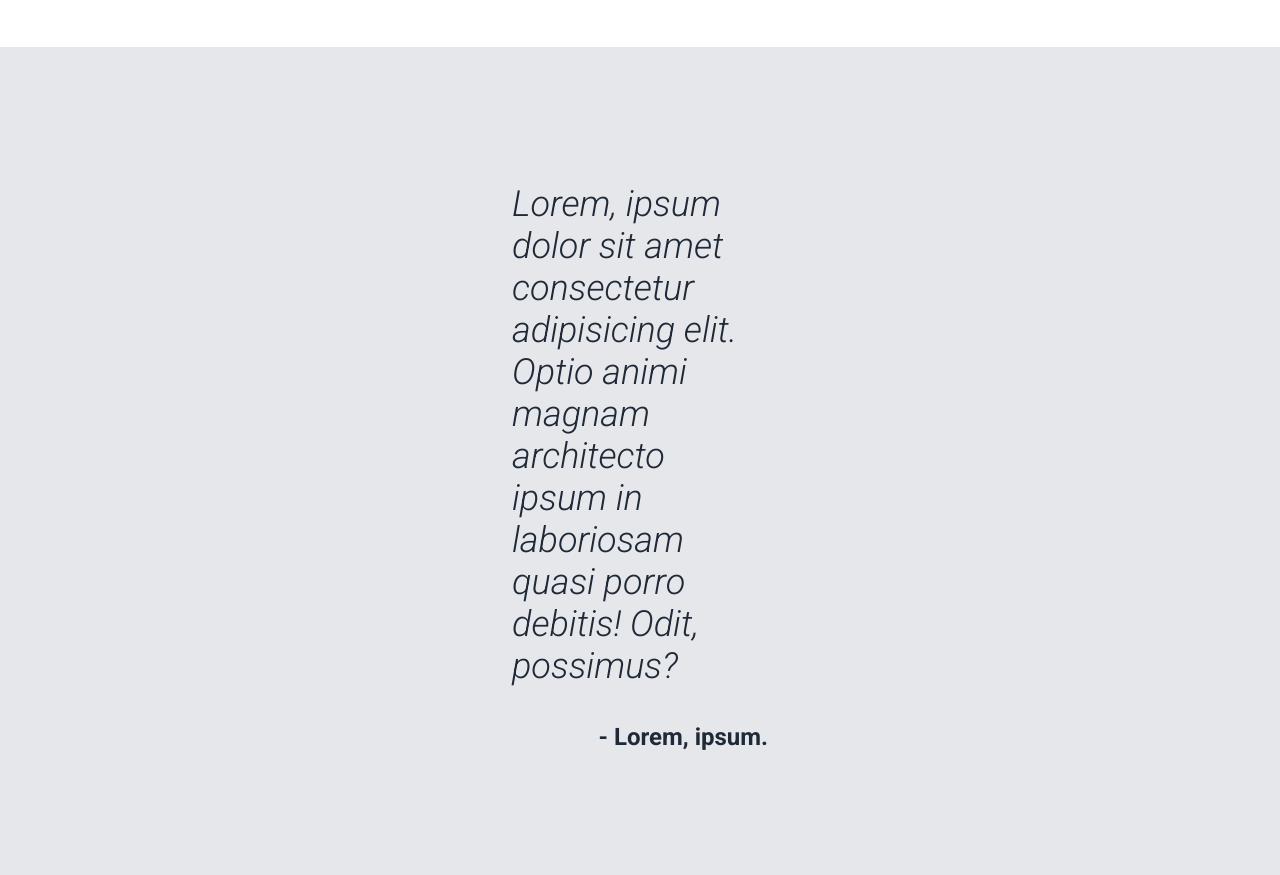
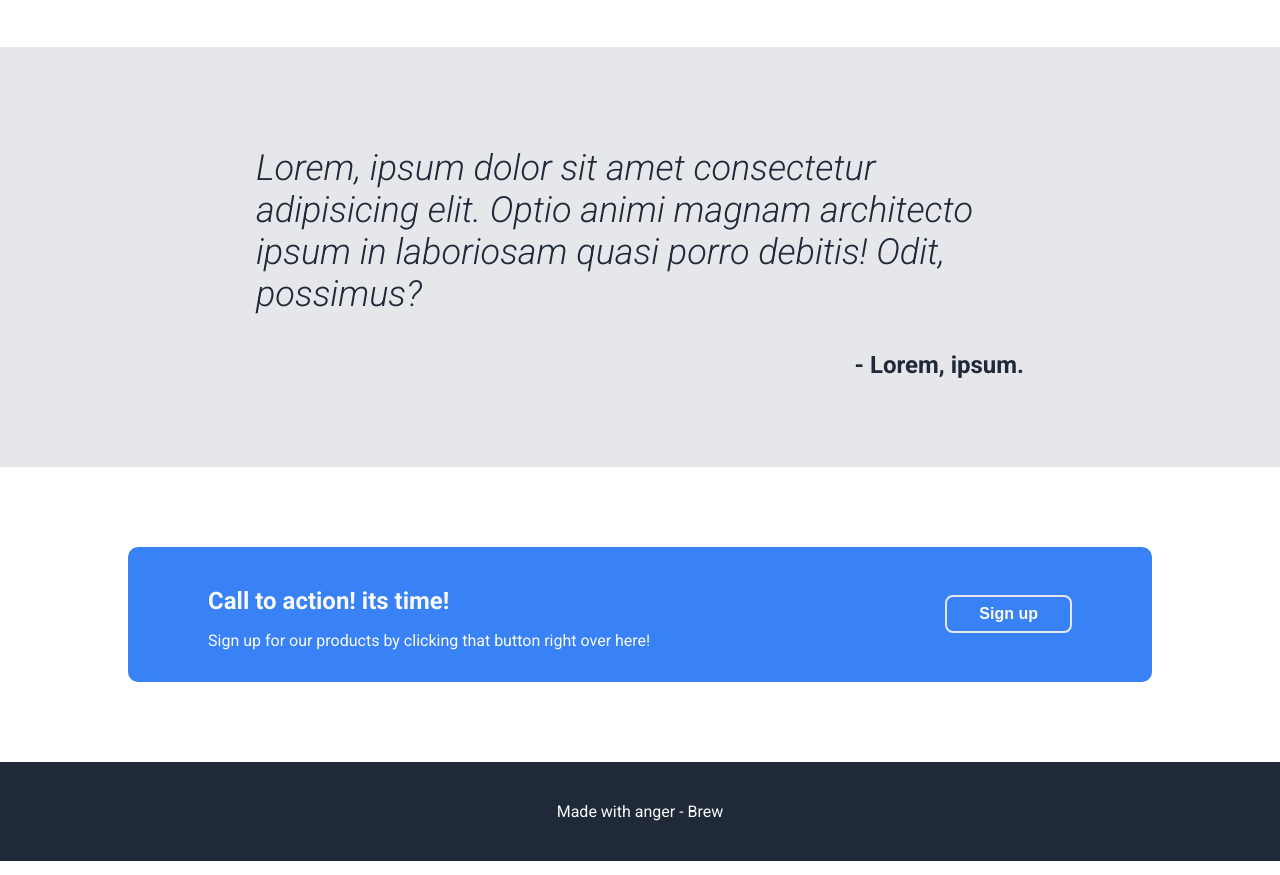
Before and after one commit to brew4242564/practica-web, a plain HTML site: page flex/index.html in a window 1280 px wide. Shown: the part 1028-1903 px from the top of the page. Drawn offline with Linux system fonts and the light colour scheme.

Commit message:
Se añadio y estilizo un footer

```diff
--- a/flex/index.html
+++ b/flex/index.html
@@ -85,8 +85,20 @@
     </div>
 
     <div class="call-to-action">
+        <div class="content">
+            <div class="banner">
+                <h3>Call to action! its time!</h3>
+                <p>Sign up for our products by clicking that button right over here!</p>
+            </div>
+            <button class="sign-button border">Sign up</button>
+        </div>
+    </div>
 
-    </div>
+    <footer>
+        <div class="content">
+            Made with anger - Brew
+        </div>
+    </footer>
 </body>
 
 </html>
--- a/flex/styles.css
+++ b/flex/styles.css
@@ -2,10 +2,11 @@
 
 
 html {
-  box-sizing: border-box;
+    box-sizing: border-box;
 }
-*{
-  box-sizing: inherit;
+
+* {
+    box-sizing: inherit;
 }
 
 body {
@@ -86,6 +87,7 @@ a:visited {
 .sign-button {
     padding: 8px 32px;
     border-radius: 8px;
+    border: 1px solid #295aaa;
     color: #f9faf8;
     background-color: #3882f6;
 }
@@ -100,7 +102,7 @@ a:visited {
     padding: 50px;
 }
 
-.info-title{
+.info-title {
     justify-self: center;
     font-size: 36px;
     color: #1f2937;
@@ -113,17 +115,18 @@ a:visited {
     display: flex;
     justify-content: space-between;
 }
-.subtext{
+
+.subtext {
     color: #6a737f;
 }
 
-.img-container img{
+.img-container img {
     border-radius: 32px;
     border: 5px solid #3882f6;
 
 }
 
-.img-container{
+.img-container {
     width: 200px;
     text-align: center;
 }
@@ -134,28 +137,77 @@ a:visited {
     display: flex;
     justify-content: center;
     background-color: #E5E7EB;
-    padding: 100px 512px;
+    padding: 5% 20%;
+
 }
 
 .quote-section .content {
     display: flex;
     flex-direction: column;
+    flex-wrap: wrap;
+    margin: 0;
+
 }
 
-.quote p{
+.quote p {
     font-size: 36px;
     color: #1f2937;
     font-weight: 300;
     font-style: italic;
+
 }
 
-.atribution{
+.atribution {
     display: flex;
     justify-content: flex-end;
-    font-size:x-large;
+    font-size: x-large;
     font-weight: 600;
     color: #1f2937;
     margin-top: 0;
 }
 
 /* call to action */
+.call-to-action {
+    display: flex;
+    justify-content: center;
+    padding: 10vh;
+}
+
+.call-to-action .content {
+    background-color: #3882f6;
+    display: flex;
+    border-radius: 10px;
+    padding: 2vh 10vh;
+    border-color: #f9faf8;
+    color: #f9faf8;
+    justify-content: space-between;
+    align-items: center;
+
+}
+
+.sign-button.border {
+    border: 2px solid #E5E7EB;
+    font-size: medium;
+    font-weight: 600;
+}
+
+.banner h3 {
+    font-size: x-large;
+    margin-bottom: 0;
+}
+
+/* footer */
+
+footer{
+    display: flex;
+    justify-content: center;
+    background-color: #1f2937;
+    color: #f9faf8;
+    padding: 5vh 0;
+}
+
+footer .content{
+    display: flex;
+    justify-content: center;
+
+}
```
